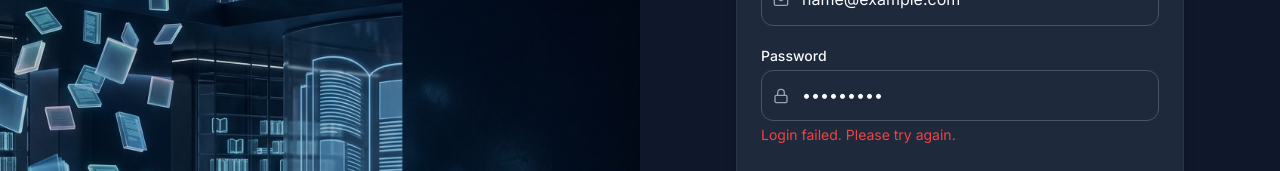
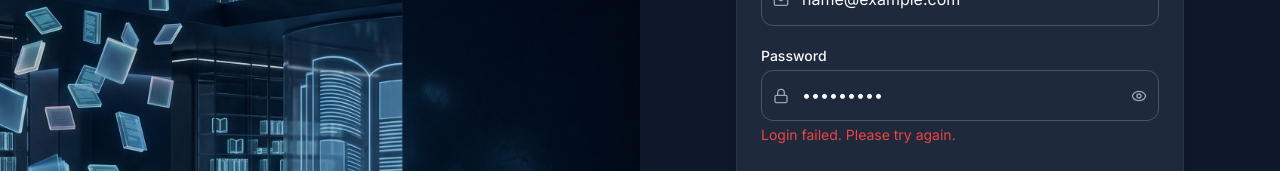
Before and after one commit to thekevinkun/kun-bookshop, a React (Vite) app in the folder client/: page /login in a window 1280 px wide. Both pictures are taken after typing "name@example.com", "Sample123" into the empty fields and a click on the button "Sign in". Shown: the part 290-461 px from the top of the page. Built offline with nearby package versions, Linux system fonts and the light colour scheme; no server answers.

Commit message:
feat: add password visibility toggle to Login forms

```diff
--- a/client/src/components/forms/LoginForm.tsx
+++ b/client/src/components/forms/LoginForm.tsx
@@ -1,3 +1,5 @@
+import { useState } from "react";
+
 // Import React Hook Form for form state management and validation
 import { useForm } from "react-hook-form";
 
@@ -7,7 +9,7 @@ import { useNavigate } from "react-router-dom";
 import { useCartStore } from "../../store/cart";
 
 // Import lucide icons for the email and password fields
-import { Mail, Lock, Loader2 } from "lucide-react";
+import { Eye, EyeOff, Mail, Lock, Loader2 } from "lucide-react";
 
 // Import zodResolver — bridges React Hook Form and Zod so they work together
 import { zodResolver } from "@hookform/resolvers/zod";
@@ -28,6 +30,9 @@ const LoginForm = () => {
 
   // useNavigate lets us redirect programmatically after login
   const navigate = useNavigate();
+
+  const [showEye, setShowEye] = useState(false);
+  const [showCurrent, setShowCurrent] = useState(false);
 
   // Set up React Hook Form with Zod validation
   // register: connects inputs to the form, handleSubmit: wraps our submit handler,
@@ -110,11 +115,30 @@ const LoginForm = () => {
           <Lock className="absolute left-3 top-1/2 -translate-y-1/2 w-4 h-4 text-text-muted" />
           <input
             id="password"
-            type="password"
+            type={showCurrent ? "text" : "password"}
             placeholder="••••••••"
             {...register("password")}
+            onChange={(e) => {
+              if (e.target.value === "") setShowEye(false);
+              else setShowEye(true);
+            }}
             className="input-field pl-10"
           />
+          {showEye && (
+            <button
+              type="button" // Prevent form submission on click
+              onClick={() => setShowCurrent((v) => !v)} // Toggle the visibility state
+              className="absolute right-3 top-1/2 -translate-y-1/2 text-text-muted
+                hover:text-text-light transition-colors"
+              aria-label={showCurrent ? "Hide password" : "Show password"} // Accessibility
+            >
+              {showCurrent ? (
+                <EyeOff className="w-4 h-4" />
+              ) : (
+                <Eye className="w-4 h-4" />
+              )}
+            </button>
+          )}
         </div>
         {/* Shows either a Zod error OR a server error (like 'Invalid credentials') */}
         {errors.password && (
```
